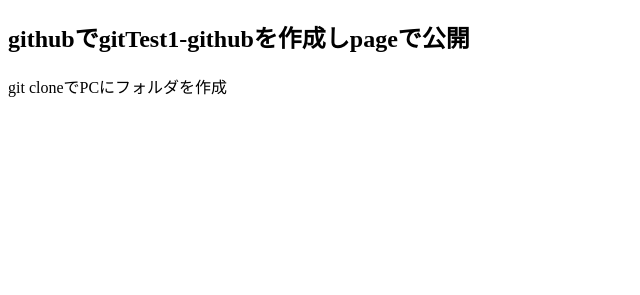
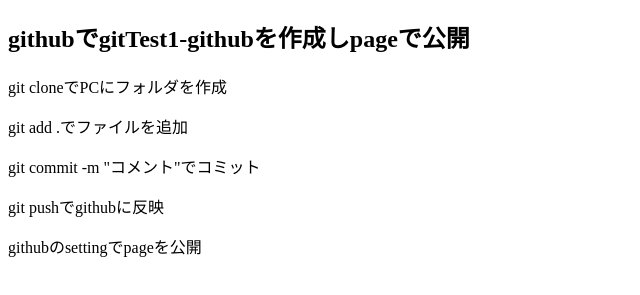
Before and after one commit to HidekiTakazawa/gitTest1-github, a plain HTML site: page index.html in a window 1280 px wide. Shown: the part 61-356 px from the top of the page, without its empty margins (0-640 px from the left). Drawn offline with Linux system fonts and the light colour scheme.

Commit message:
copilotの提案をそのまま受け入れた

```diff
--- a/index.html
+++ b/index.html
@@ -10,5 +10,10 @@
 
   <h2>githubでgitTest1-githubを作成しpageで公開</h2>
   <p>git cloneでPCにフォルダを作成</p>
+  <p>git add .でファイルを追加</p>
+  <p>git commit -m "コメント"でコミット</p>
+  <p>git pushでgithubに反映</p>
+  <p>githubのsettingでpageを公開</p>
+
 </body>
 </html>
```
